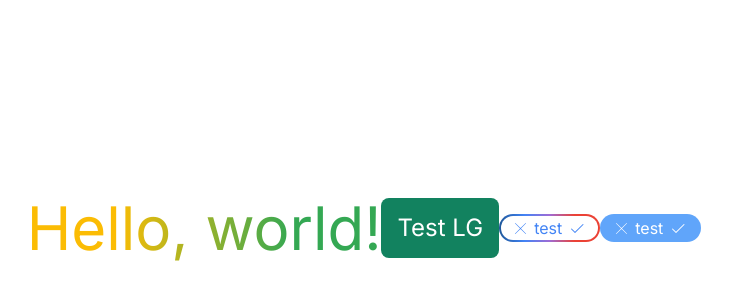
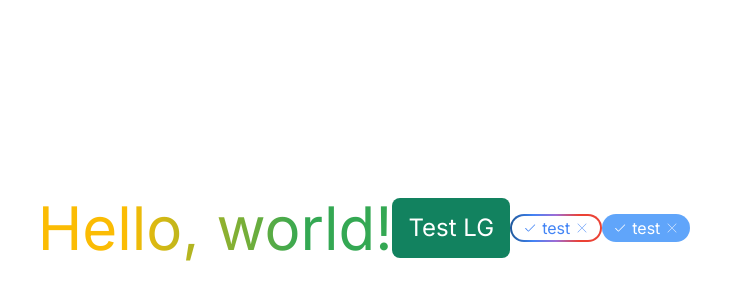
Before and after one commit to GdscCpp/socal-gd-website, a Next.js app: page / in a window 1280 px wide. Shown: the part 172-472 px from the top of the page, without its empty margins (276-1008 px from the left). Built offline with nearby package versions, Linux system fonts and the light colour scheme.

Commit message:
chips done

```diff
--- a/src/components/Chip.tsx
+++ b/src/components/Chip.tsx
@@ -1,5 +1,3 @@
-import Image from "next/image";
-
 export enum CHIP_VARIANTS {
   SOLID = "bg-blue-400 dark:bg-green-400 hover:bg-blue-500 dark:hover:bg-green-500",
   TRANSPARENT = "bg-2cg-1 hover:bg-gradient-to-r from-blue-500 to-blue-500 text-blue-500 dark:bg-2cg-3 dark:hover:bg-gradient-to-r dark:from-green-500 dark:to-green-500 dark:text-green-500",
@@ -24,29 +22,29 @@ export default function Chip({
   if (variant == CHIP_VARIANTS.SOLID)
     return (
       <div
-        className={`flex items-center text-body-lg text-white px-3.5 py-0.5 rounded-full transition duration-200 ease-in-out select-none
+        className={`flex items-center text-body-lg text-white px-3 py-0.5 rounded-full transition duration-200 ease-in-out select-none
       ${disabled ? "bg-gray-400 opacity-95 pointer-events-none" : variant}
       ${className}`}
       >
         <svg
           xmlns="http://www.w3.org/2000/svg"
-          width={15}
-          height={15}
-          viewBox="0 0 50 50"
-          className="mr-1.5 cursor-pointer fill-white"
-          onClick={onDelete}
+          width={12}
+          height={12}
+          viewBox="0 0 30 30"
+          className="mr-1.5 fill-white"
         >
-          <path d="M7.719 6.281 6.28 7.72 23.563 25 6.28 42.281 7.72 43.72 25 26.437 42.281 43.72l1.438-1.438L26.437 25 43.72 7.719 42.28 6.28 25 23.563Z" />
+          <path d="M26.98 5.99a1 1 0 0 0-.687.303L11 21.586l-6.293-6.293a1 1 0 1 0-1.414 1.414l7 7a1 1 0 0 0 1.414 0l16-16a1 1 0 0 0-.727-1.717z" />
         </svg>
         {label}
         <svg
           xmlns="http://www.w3.org/2000/svg"
-          width={18}
-          height={15}
-          viewBox="0 0 30 30"
-          className="ml-1.5 fill-white"
+          width={12}
+          height={12}
+          viewBox="0 0 50 50"
+          className="ml-1.5 cursor-pointer fill-white"
+          onClick={onDelete}
         >
-          <path d="M26.98 5.99a1 1 0 0 0-.687.303L11 21.586l-6.293-6.293a1 1 0 1 0-1.414 1.414l7 7a1 1 0 0 0 1.414 0l16-16a1 1 0 0 0-.727-1.717z" />
+          <path d="M7.719 6.281 6.28 7.72 23.563 25 6.28 42.281 7.72 43.72 25 26.437 42.281 43.72l1.438-1.438L26.437 25 43.72 7.719 42.28 6.28 25 23.563Z" />
         </svg>
       </div>
     );
@@ -63,23 +61,23 @@ export default function Chip({
         >
           <svg
             xmlns="http://www.w3.org/2000/svg"
-            width={15}
-            height={15}
-            viewBox="0 0 50 50"
-            className={`mr-1.5 cursor-pointer ${disabled ? "fill-gray-400" : "fill-blue-500 dark:fill-green-500"}`}
-            onClick={onDelete}
+            width={12}
+            height={12}
+            viewBox="0 0 30 30"
+            className={`mr-1.5 ${disabled ? "fill-gray-400" : "fill-blue-500 dark:fill-green-500"}`}
           >
-            <path d="M7.719 6.281 6.28 7.72 23.563 25 6.28 42.281 7.72 43.72 25 26.437 42.281 43.72l1.438-1.438L26.437 25 43.72 7.719 42.28 6.28 25 23.563Z" />
+            <path d="M26.98 5.99a1 1 0 0 0-.687.303L11 21.586l-6.293-6.293a1 1 0 1 0-1.414 1.414l7 7a1 1 0 0 0 1.414 0l16-16a1 1 0 0 0-.727-1.717z" />
           </svg>
           {label}
           <svg
             xmlns="http://www.w3.org/2000/svg"
-            width={18}
-            height={15}
-            viewBox="0 0 30 30"
-            className={`ml-1.5 ${disabled ? "fill-gray-400" : "fill-blue-500 dark:fill-green-500"}`}
+            width={12}
+            height={12}
+            viewBox="0 0 50 50"
+            className={`ml-1.5 cursor-pointer ${disabled ? "fill-gray-400" : "fill-blue-500 dark:fill-green-500"}`}
+            onClick={onDelete}
           >
-            <path d="M26.98 5.99a1 1 0 0 0-.687.303L11 21.586l-6.293-6.293a1 1 0 1 0-1.414 1.414l7 7a1 1 0 0 0 1.414 0l16-16a1 1 0 0 0-.727-1.717z" />
+            <path d="M7.719 6.281 6.28 7.72 23.563 25 6.28 42.281 7.72 43.72 25 26.437 42.281 43.72l1.438-1.438L26.437 25 43.72 7.719 42.28 6.28 25 23.563Z" />
           </svg>
         </div>
       </div>
```
